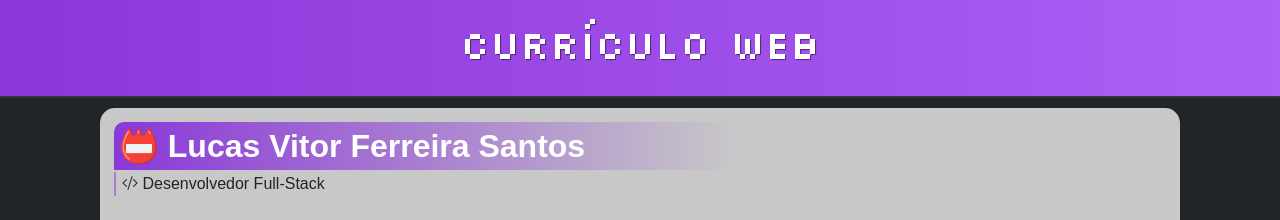
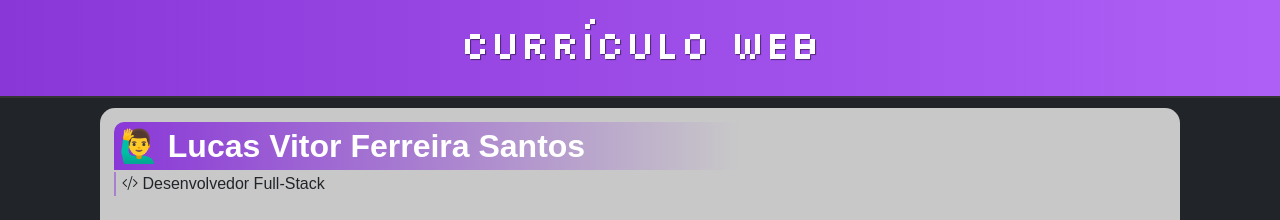
Before and after one commit to lucasact4/Exercicios-ETE, a plain HTML site: page HTML & CSS/Currículo/index.html in a window 1280 px wide. Shown: the top 220 px of the page. Drawn offline with nearby package versions, Linux system fonts and the light colour scheme.

Commit message:
att emoji

```diff
--- a/HTML & CSS/Currículo/index.html
+++ b/HTML & CSS/Currículo/index.html
@@ -17,7 +17,7 @@
         <div class="bg-gray">
             <div class="main-space">
                 <div class="content-div">
-                    <h1>📛 Lucas Vitor Ferreira Santos</h1>
+                    <h1>🙋‍♂️ Lucas Vitor Ferreira Santos</h1>
                     <div class="content-inter-div">
                         <p><i class="bi bi-code-slash"></i> Desenvolvedor Full-Stack</p>
                     </div>
```
